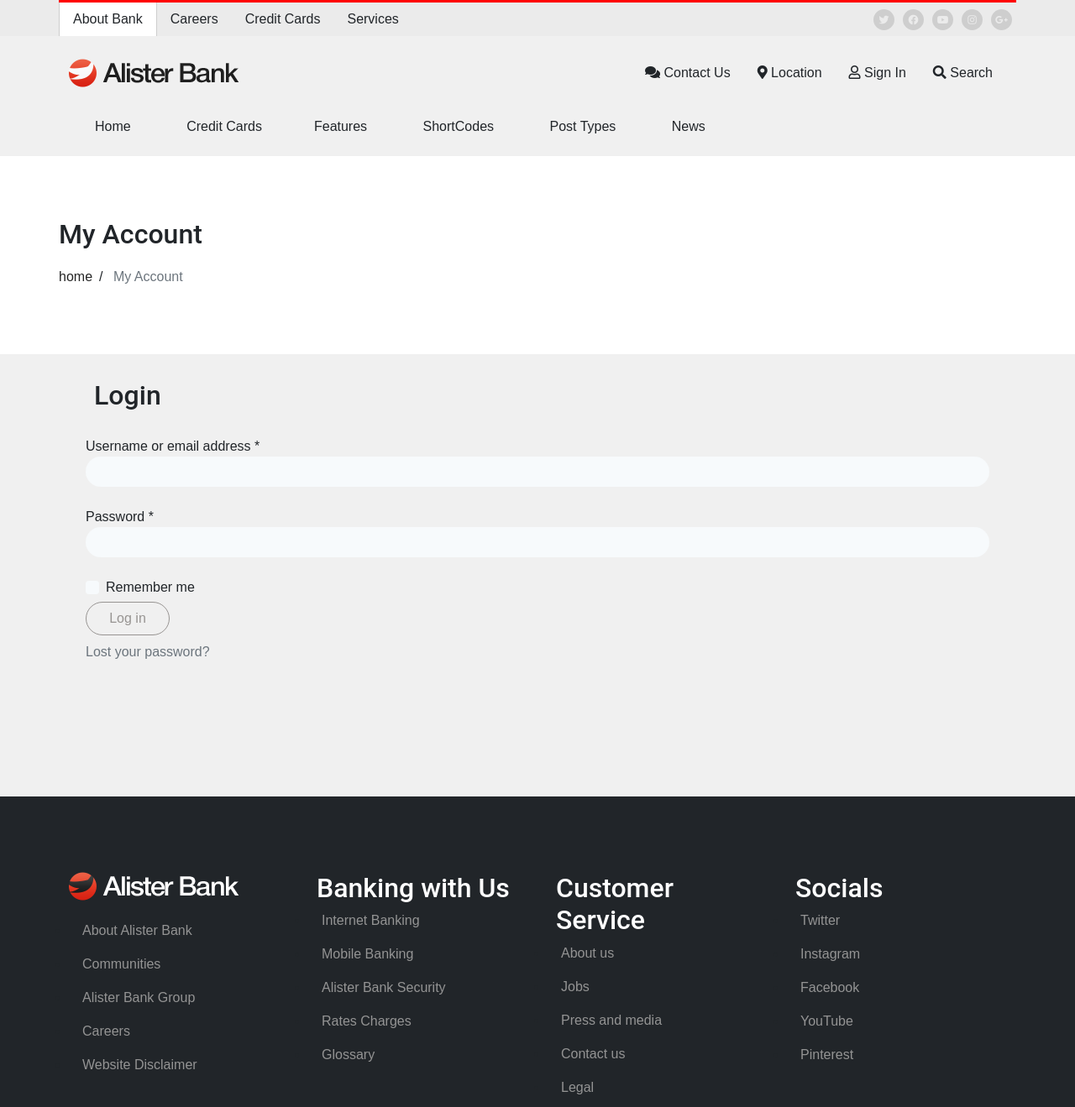
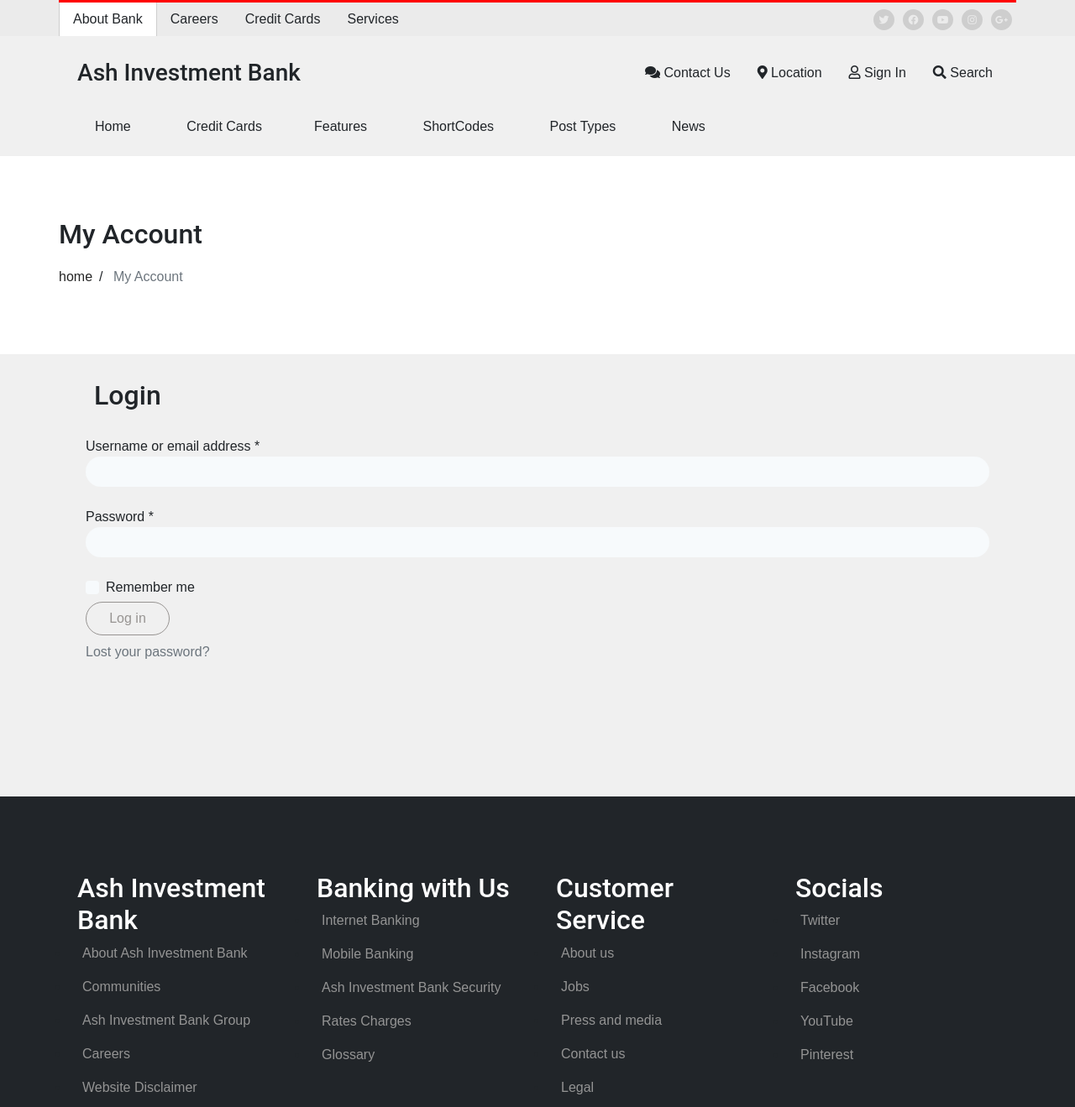
Before and after one commit to MoneyXCode/Cosmos_User, a website: page public/signup.html in a window 1280 px wide. Shown: the top 1319 px of the page at 84% size. Drawn offline with Linux system fonts and the light colour scheme; no server answers.

Commit message:
Update signup.html

```diff
--- a/public/signup.html
+++ b/public/signup.html
@@ -62,7 +62,8 @@
 <div class="container mt-4">
     <div class="row">
     <div class="headerlogo d-flex align-items-center col-lg-5">
-       <a href=""><img src="./Sources/logo/logo-1-2.png" alt=""></a>
+       <!--a href=""><img src="./Sources/logo/logo-1-2.png" alt=""></a-->
+       <h3>Ash Investment Bank</h3>
     </div>
     <div class="middlemenu align-self-center col-lg">
         <a class="nav-link text-dark" href=""><i class="fas fa-search"></i> Search</a>
@@ -250,10 +251,11 @@
     <div class="container">
         <div class="row justify-content-center" style="padding: 90px 0 30px;">
             <ul class="col-md-6 col-lg-3">
-                <p><img src="./Sources/logo/logofooter.png" alt=""></p>
-                <li class="nav-item"><a class="nav-link" style="color:#949494" href="">About Alister Bank</a></li>
+                <!--p><img src="./Sources/logo/logofooter.png" alt=""></p-->
+                <h2 style="color: white;">Ash Investment Bank</h2>
+                <li class="nav-item"><a class="nav-link" style="color:#949494" href="">About Ash Investment Bank</a></li>
                 <li class="nav-item"><a class="nav-link" style="color:#949494" href="">Communities</a></li>
-                <li class="nav-item"><a class="nav-link" style="color:#949494" href="">Alister Bank Group</a></li>
+                <li class="nav-item"><a class="nav-link" style="color:#949494" href="">Ash Investment Bank Group</a></li>
                 <li class="nav-item"><a class="nav-link" style="color:#949494" href="">Careers</a></li>
                 <li class="nav-item"><a class="nav-link" style="color:#949494" href="">Website Disclaimer</a></li>
             </ul>
@@ -261,7 +263,7 @@
                 <h2 style="color: white;">Banking with Us</h2>
                 <li class="nav-item"><a class="nav-link" style="color:#949494" href="">Internet Banking</a></li>
                 <li class="nav-item"><a class="nav-link" style="color:#949494" href="">Mobile Banking</a></li>
-                <li class="nav-item"><a class="nav-link" style="color:#949494" href="">Alister Bank Security</a></li>
+                <li class="nav-item"><a class="nav-link" style="color:#949494" href="">Ash Investment Bank Security</a></li>
                 <li class="nav-item"><a class="nav-link" style="color:#949494" href="">Rates Charges</a></li>
                 <li class="nav-item"><a class="nav-link" style="color:#949494" href="">Glossary</a></li>
             </ul>
```
